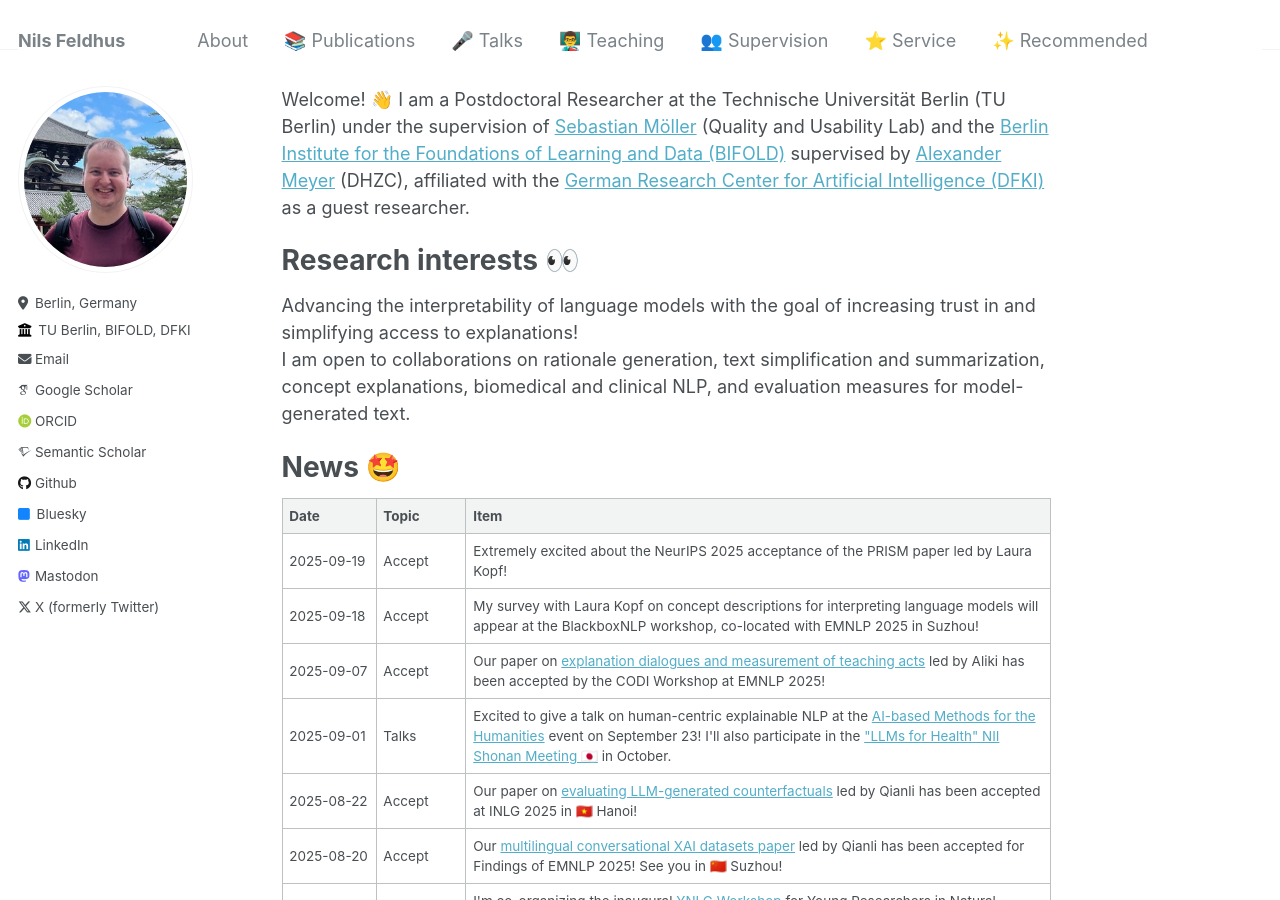
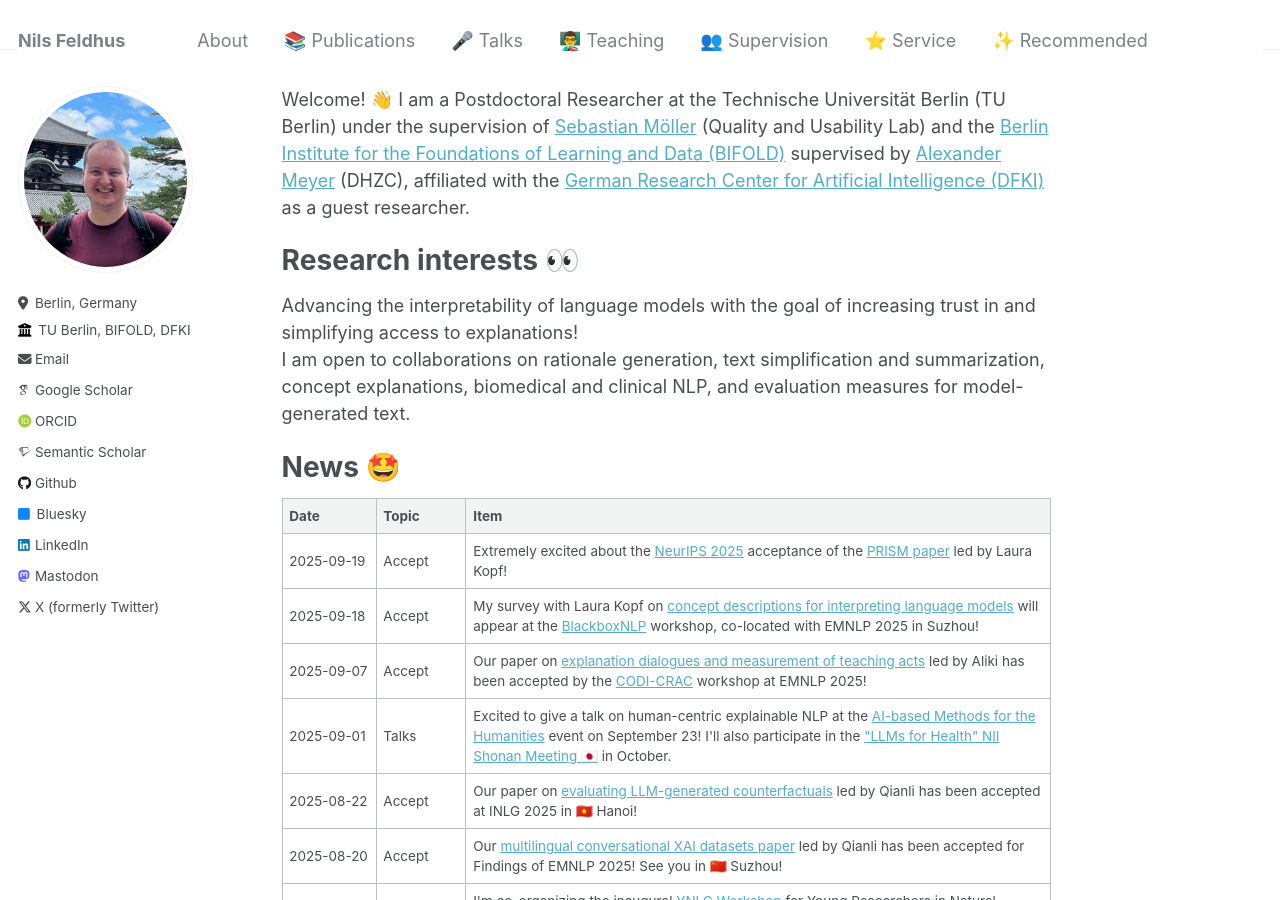
Before and after one commit to nfelnlp/nfelnlp.github.io, a Jekyll site: the page built from index.md, in a window 1280 px wide and 900 px high. Built offline with Jekyll 4.4.1, drawn with Linux system fonts in a browser that asks for light colours; some web fonts are replaced.

Commit message:
Update new papers.

```diff
--- a/index.md
+++ b/index.md
@@ -25,17 +25,17 @@ I am open to collaborations on rationale generation, text simplification and sum
     <tr>
       <td><nobr>2025-09-19</nobr></td>
       <td>Accept</td>
-      <td>Extremely excited about the NeurIPS 2025 acceptance of the PRISM paper led by Laura Kopf!</td>
+      <td>Extremely excited about the <a href="https://neurips.cc/virtual/2025/poster/117141">NeurIPS 2025</a> acceptance of the <a href="./publications/#2025">PRISM paper</a> led by Laura Kopf!</td>
     </tr>
     <tr>
       <td><nobr>2025-09-18</nobr></td>
       <td>Accept</td>
-      <td>My survey with Laura Kopf on concept descriptions for interpreting language models will appear at the BlackboxNLP workshop, co-located with EMNLP 2025 in Suzhou!</td>
+      <td>My survey with Laura Kopf on <a href="./publications/#2025">concept descriptions for interpreting language models</a> will appear at the <a href="https://blackboxnlp.github.io/2025/">BlackboxNLP</a> workshop, co-located with EMNLP 2025 in Suzhou!</td>
     </tr>
     <tr>
       <td><nobr>2025-09-07</nobr></td>
       <td>Accept</td>
-      <td>Our paper on <a href="./publications/#2025">explanation dialogues and measurement of teaching acts</a> led by Aliki has been accepted by the CODI Workshop at EMNLP 2025!</td>
+      <td>Our paper on <a href="./publications/#2025">explanation dialogues and measurement of teaching acts</a> led by Aliki has been accepted by the <a href="https://sites.google.com/view/codi-crac2025/home">CODI-CRAC</a> workshop at EMNLP 2025!</td>
     </tr>
     <tr>
       <td><nobr>2025-09-01</nobr></td>
```
Also changed, not shown: publications/index.md (+4 -4 lines).
